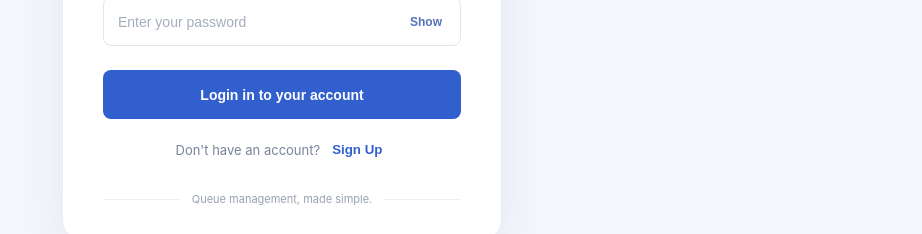
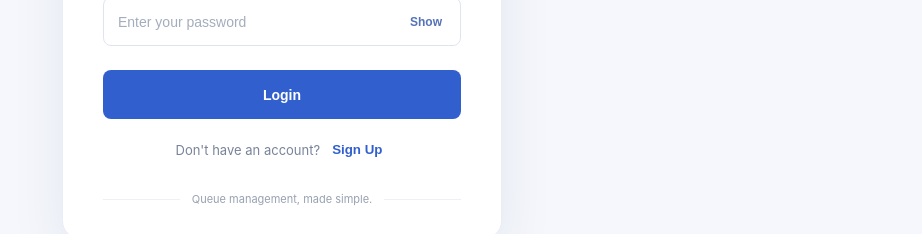
Before and after one commit to rajalaxmeparida/QueueFlow, a React (Vite) app in the folder frontend/: page / in a window 1280 px wide. Shown: the part 456-690 px from the top of the page, without its empty margins (358-1280 px from the left). Built offline with nearby package versions, Linux system fonts and the light colour scheme.

Commit message:
Change login button text

```diff
--- a/frontend/src/App.jsx
+++ b/frontend/src/App.jsx
@@ -187,7 +187,7 @@ function App() {
             ) : isSignup ? (
               "Create Account"
             ) : (
-              "Login in to your account"
+              "Login"
             )}
           </button>
         </form>
```
